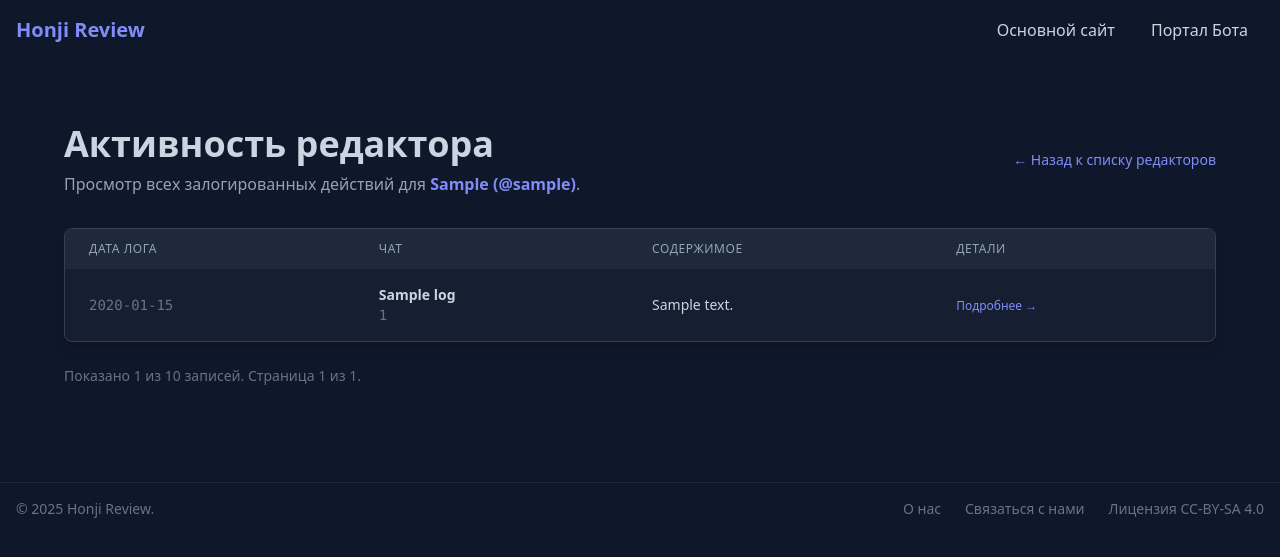
After one commit to honjireview/HJR-Site, a Flask app: template templates/bot_portal/editor_activity.html in a window 1280 px wide. The commit adds this page. Shown: the top 557 px of the page. Run offline with Flask 3, Linux system fonts and the light colour scheme; the template is opened without the code that fills it: most values are stand-ins (such as "Sample title", 1, 10 or a date in 2020); parts of the project's set-up code (start-up, migrations or seed data) failed here and were passed over; some libraries are stand-ins or nearby versions.

Commit message:
add editor activity feature: implement editor activity logs with pagination, update UI for activity viewing, and add new route in `bot_portal`

```diff
--- /dev/null
+++ b/templates/bot_portal/editor_activity.html
@@ -0,0 +1,73 @@
+{% extends "layout.html" %}
+{% block title %}Активность редактора {{ editor.first_name }}{% endblock %}
+
+{% block content %}
+<div class="py-12 max-w-6xl mx-auto">
+    <div class="flex justify-between items-center mb-8">
+        <div>
+            <h1 class="text-4xl font-bold">Активность редактора</h1>
+            <p class="text-slate-400 mt-2">Просмотр всех залогированных действий для <span class="font-semibold text-indigo-400">{{ editor.first_name }} (@{{ editor.username }})</span>.</p>
+        </div>
+        <a href="{{ url_for('bot_portal.editors_list') }}" class="text-indigo-400 hover:underline text-sm">&larr; Назад к списку редакторов</a>
+    </div>
+
+    <div class="bg-slate-800/50 border border-slate-700 rounded-lg shadow-lg overflow-x-auto">
+        <table class="min-w-full">
+            <thead class="bg-slate-800">
+            <tr>
+                <th class="px-6 py-3 text-left text-xs font-medium text-slate-400 uppercase tracking-wider">Дата лога</th>
+                <th class="px-6 py-3 text-left text-xs font-medium text-slate-400 uppercase tracking-wider">Чат</th>
+                <th class="px-6 py-3 text-left text-xs font-medium text-slate-400 uppercase tracking-wider">Содержимое</th>
+                <th class="px-6 py-3 text-left text-xs font-medium text-slate-400 uppercase tracking-wider">Детали</th>
+            </tr>
+            </thead>
+            <tbody class="divide-y divide-slate-700">
+            {% for log in logs %}
+            <tr class="hover:bg-slate-800 transition">
+                <td class="px-6 py-4 whitespace-nowrap text-sm text-slate-500 font-mono">{{ log.logged_at.strftime('%Y-%m-%d %H:%M:%S') }}</td>
+                <td class="px-6 py-4 whitespace-nowrap text-sm">
+                    <div class="font-semibold text-slate-300">{{ log.chat_title or 'N/A' }}</div>
+                    <div class="text-slate-500 font-mono">{{ log.chat_id }}</div>
+                </td>
+                <td class="px-6 py-4 text-sm text-slate-300 max-w-lg truncate" title="{{ log.text }}">
+                    {{ log.text or 'Нет текста' }}
+                </td>
+                <td class="px-6 py-4 whitespace-nowrap text-sm">
+                    <a href="{{ url_for('logs.logs_view', internal_id=log.internal_id) }}" class="text-indigo-400 hover:underline text-xs">
+                        Подробнее &rarr;
+                    </a>
+                </td>
+            </tr>
+            {% else %}
+            <tr>
+                <td colspan="4" class="text-center py-16 text-slate-500">
+                    <p class="text-lg">Для этого редактора нет записей об активности.</p>
+                </td>
+            </tr>
+            {% endfor %}
+            </tbody>
+        </table>
+    </div>
+
+    <div class="mt-6 flex justify-between items-center text-sm">
+        <div class="text-slate-500">
+            Показано {{ logs|length }} из {{ total }} записей. Страница {{ page }} из {{ pages }}.
+        </div>
+        {% if pages > 1 %}
+        <div class="flex gap-2">
+            {% if page > 1 %}
+            <a href="{{ url_for('bot_portal.editor_activity', user_id=editor.user_id, page=page-1) }}" class="px-4 py-2 bg-slate-700 rounded-md hover:bg-slate-600 transition">&larr; Предыдущая</a>
+            {% else %}
+            <span class="px-4 py-2 bg-slate-800 text-slate-600 rounded-md cursor-not-allowed">&larr; Предыдущая</span>
+            {% endif %}
+
+            {% if page < pages %}
+            <a href="{{ url_for('bot_portal.editor_activity', user_id=editor.user_id, page=page+1) }}" class="px-4 py-2 bg-slate-700 rounded-md hover:bg-slate-600 transition">Следующая &rarr;</a>
+            {% else %}
+            <span class="px-4 py-2 bg-slate-800 text-slate-600 rounded-md cursor-not-allowed">Следующая &rarr;</span>
+            {% endif %}
+        </div>
+        {% endif %}
+    </div>
+</div>
+{% endblock %}
```
Also changed, not shown: bot_portal/models/message_log_model.py (+30 -1 lines), bot_portal/routes.py (+29 -0 lines), templates/bot_portal/editors.html (+9 -3 lines).
